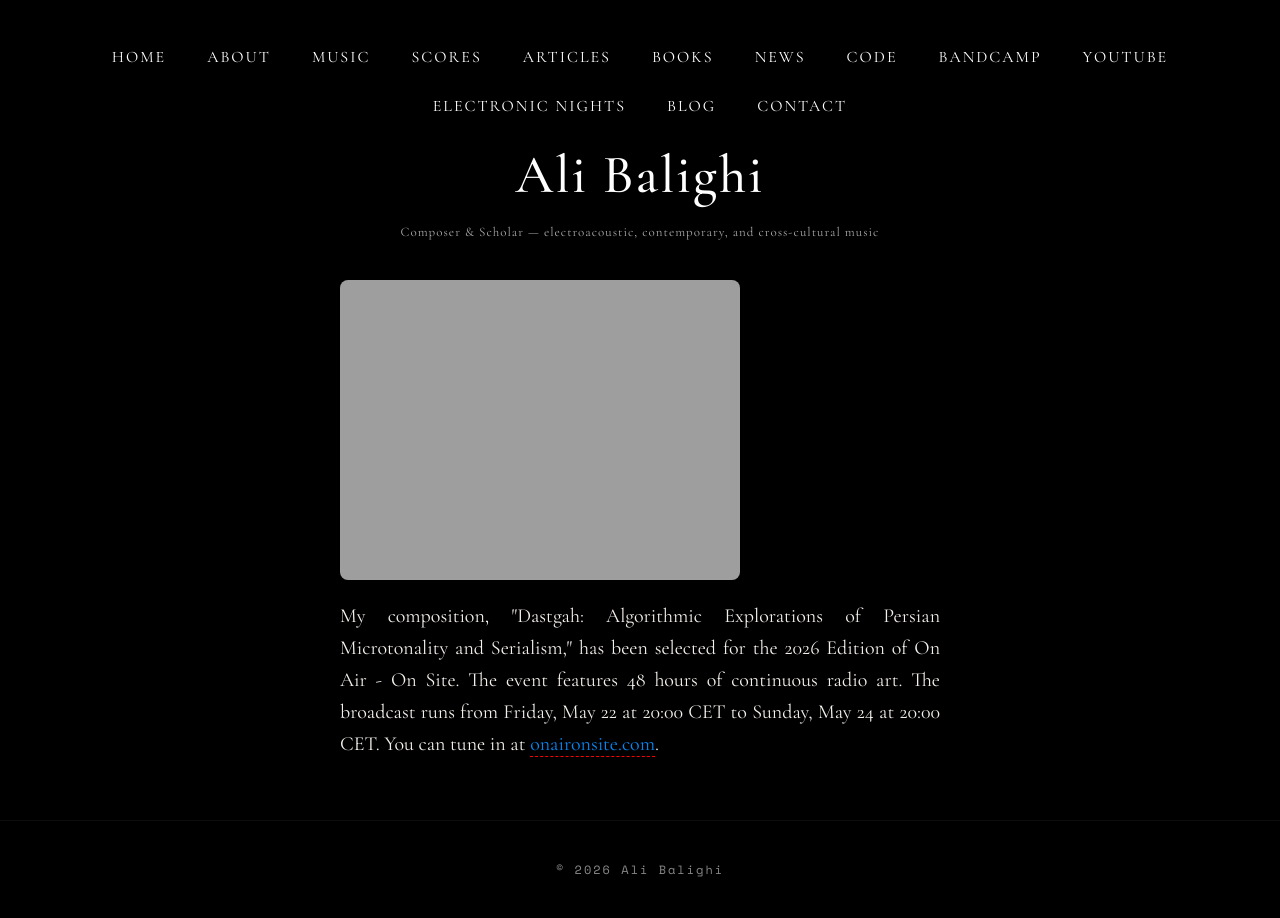
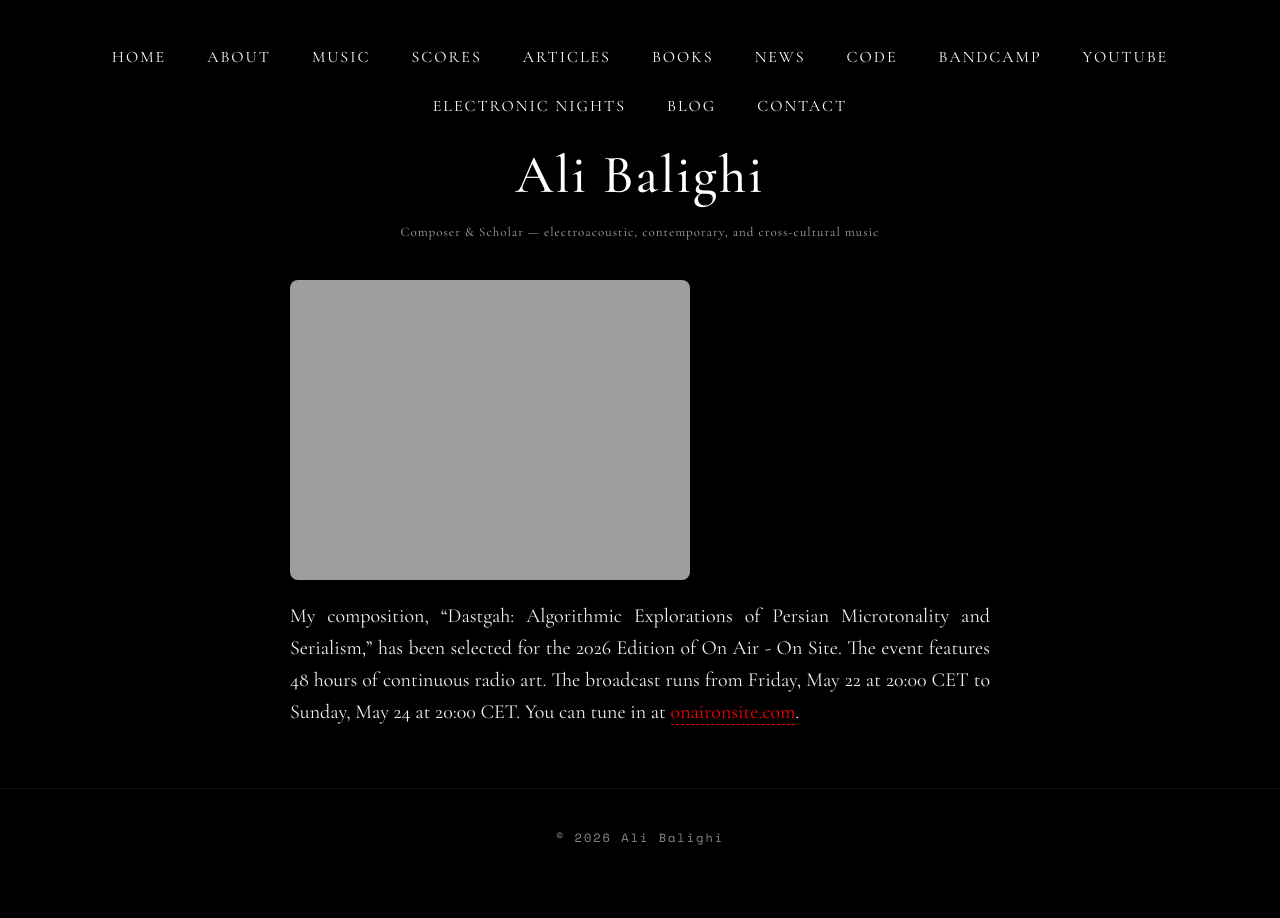
Before and after one commit to alib65/blog, a Jekyll site: the page built from _posts/2026-05-01-On-Air-On-Site.md, in a window 1280 px wide. Built offline with Jekyll 4.4.1, drawn with Linux system fonts in a browser that asks for light colours.

Commit message:
Remove HTML wrapper from announcement post

```diff
--- a/_posts/2026-05-01-On-Air-On-Site.md
+++ b/_posts/2026-05-01-On-Air-On-Site.md
@@ -4,9 +4,6 @@ title: "On Air - On Site (2026)"
 date: 2026-05-01
 ---
 
-<div class="announcement-post" style="max-width: 600px; margin: 0 auto;">
 <img src="https://blog.alibalighi.com/images/2026_On%20Air_On%20Site.png" alt="On Air - On Site 2026 Edition" style="max-width: 100%; height: auto; display: block; margin-bottom: 20px; border-radius: 8px;">
-<p style="margin-bottom: 20px;">
-My composition, "Dastgah: Algorithmic Explorations of Persian Microtonality and Serialism," has been selected for the 2026 Edition of On Air - On Site. The event features 48 hours of continuous radio art. The broadcast runs from Friday, May 22 at 20:00 CET to Sunday, May 24 at 20:00 CET. You can tune in at <a href="https://onaironsite.com" target="_blank" rel="noopener noreferrer" style="color: #0687f5; text-decoration: none;">onaironsite.com</a>.
-</p>
-</div>
+
+My composition, "Dastgah: Algorithmic Explorations of Persian Microtonality and Serialism," has been selected for the 2026 Edition of On Air - On Site. The event features 48 hours of continuous radio art. The broadcast runs from Friday, May 22 at 20:00 CET to Sunday, May 24 at 20:00 CET. You can tune in at <a href="https://onaironsite.com" target="_blank" rel="noopener noreferrer">onaironsite.com</a>.
```
